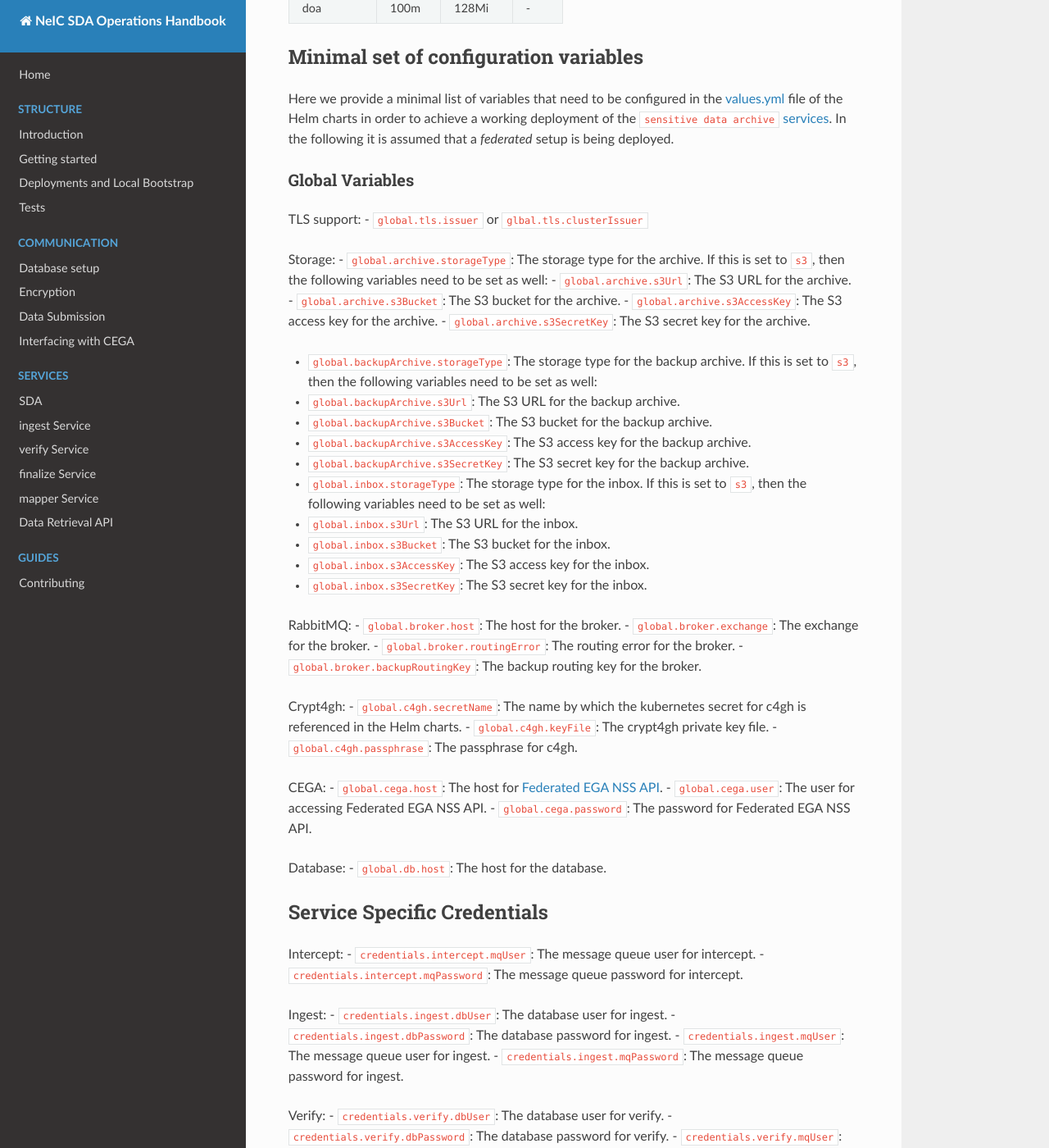
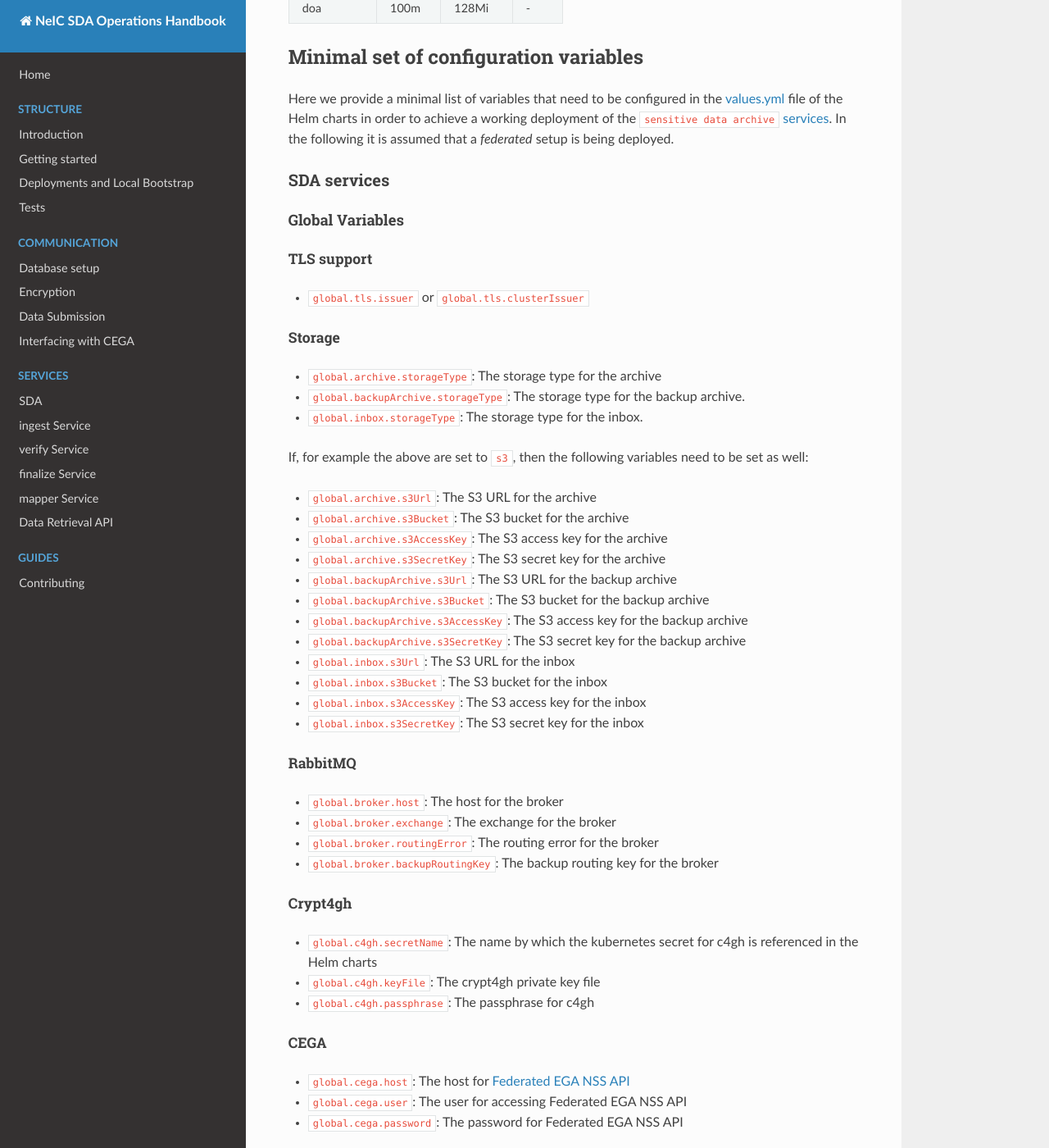
Before and after one commit to neicnordic/neic-sda, an MkDocs documentation site: the page built from docs/guides/deploy-k8s.md, in a window 1280 px wide and 1400 px high, scrolled down 2279 px. Shown: the whole window at 82% size. Built offline with MkDocs 1.6.1, drawn with Linux system fonts in a browser that asks for light colours; nearby versions of some CDN libraries; some of the changed text lies outside the part shown.

Commit message:
prettify layout

```diff
--- a/docs/guides/deploy-k8s.md
+++ b/docs/guides/deploy-k8s.md
@@ -77,113 +77,135 @@ The table below reflects the minimum required resources to run the services in t
 
 Here we provide a minimal list of variables that need to be configured in the [values.yml](https://github.com/neicnordic/sensitive-data-archive/blob/main/charts/sda-svc/values.yaml) file of the Helm charts in order to achieve a working deployment of the `sensitive data archive` [services](https://github.com/neicnordic/sensitive-data-archive/tree/main/charts/sda-svc). In the following it is assumed that a *federated* setup is being deployed.
 
-### Global Variables
+### SDA services
 
-TLS support:
-- `global.tls.issuer` or `glbal.tls.clusterIssuer`
+#### Global Variables
 
-Storage:
-- `global.archive.storageType`: The storage type for the archive. If this is set to `s3`, then the following variables need to be set as well:
-- `global.archive.s3Url`: The S3 URL for the archive.
-- `global.archive.s3Bucket`: The S3 bucket for the archive.
-- `global.archive.s3AccessKey`: The S3 access key for the archive.
-- `global.archive.s3SecretKey`: The S3 secret key for the archive.
+##### TLS support
 
-- `global.backupArchive.storageType`: The storage type for the backup archive. If this is set to `s3`, then the following variables need to be set as well:
-- `global.backupArchive.s3Url`: The S3 URL for the backup archive.
-- `global.backupArchive.s3Bucket`: The S3 bucket for the backup archive.
-- `global.backupArchive.s3AccessKey`: The S3 access key for the backup archive.
-- `global.backupArchive.s3SecretKey`: The S3 secret key for the backup archive.
+- `global.tls.issuer` or `global.tls.clusterIssuer`
 
-- `global.inbox.storageType`: The storage type for the inbox. If this is set to `s3`, then the following variables need to be set as well:
-- `global.inbox.s3Url`: The S3 URL for the inbox.
-- `global.inbox.s3Bucket`: The S3 bucket for the inbox.
-- `global.inbox.s3AccessKey`: The S3 access key for the inbox.
-- `global.inbox.s3SecretKey`: The S3 secret key for the inbox.
+##### Storage
 
-RabbitMQ:
-- `global.broker.host`: The host for the broker.
-- `global.broker.exchange`: The exchange for the broker.
-- `global.broker.routingError`: The routing error for the broker.
-- `global.broker.backupRoutingKey`: The backup routing key for the broker.
+- `global.archive.storageType`: The storage type for the archive
+- `global.backupArchive.storageType`: The storage type for the backup archive.
+- `global.inbox.storageType`: The storage type for the inbox.
 
-Crypt4gh:
-- `global.c4gh.secretName`: The name by which the kubernetes secret for c4gh is referenced in the Helm charts.
-- `global.c4gh.keyFile`: The crypt4gh private key file.
-- `global.c4gh.passphrase`: The passphrase for c4gh.
+  If, for example the above are set to `s3`, then the following variables need to be set as well:
 
-CEGA:
-- `global.cega.host`: The host for [Federated EGA NSS API](https://nss.ega-archive.org/spec/#/).
-- `global.cega.user`: The user for accessing Federated EGA NSS API.
-- `global.cega.password`: The password for Federated EGA NSS API.
+- `global.archive.s3Url`: The S3 URL for the archive
+- `global.archive.s3Bucket`: The S3 bucket for the archive
+- `global.archive.s3AccessKey`: The S3 access key for the archive
+- `global.archive.s3SecretKey`: The S3 secret key for the archive
 
-Database:
-- `global.db.host`: The host for the database.
+- `global.backupArchive.s3Url`: The S3 URL for the backup archive
+- `global.backupArchive.s3Bucket`: The S3 bucket for the backup archive
+- `global.backupArchive.s3AccessKey`: The S3 access key for the backup archive
+- `global.backupArchive.s3SecretKey`: The S3 secret key for the backup archive
 
-## Service Specific Credentials
+- `global.inbox.s3Url`: The S3 URL for the inbox
+- `global.inbox.s3Bucket`: The S3 bucket for the inbox
+- `global.inbox.s3AccessKey`: The S3 access key for the inbox
+- `global.inbox.s3SecretKey`: The S3 secret key for the inbox
 
-Intercept:
-- `credentials.intercept.mqUser`: The message queue user for intercept.
-- `credentials.intercept.mqPassword`: The message queue password for intercept.
+##### RabbitMQ
 
-Ingest:
-- `credentials.ingest.dbUser`: The database user for ingest.
-- `credentials.ingest.dbPassword`: The database password for ingest.
-- `credentials.ingest.mqUser`: The message queue user for ingest.
-- `credentials.ingest.mqPassword`: The message queue password for ingest.
+- `global.broker.host`: The host for the broker
+- `global.broker.exchange`: The exchange for the broker
+- `global.broker.routingError`: The routing error for the broker
+- `global.broker.backupRoutingKey`: The backup routing key for the broker
 
-Verify:
-- `credentials.verify.dbUser`: The database user for verify.
-- `credentials.verify.dbPassword`: The database password for verify.
-- `credentials.verify.mqUser`: The message queue user for verify.
-- `credentials.verify.mqPassword`: The message queue password for verify.
+##### Crypt4gh
 
-Finalize:
-- `credentials.finalize.dbUser`: The database user for finalize.
-- `credentials.finalize.dbPassword`: The database password for finalize.
-- `credentials.finalize.mqUser`: The message queue user for finalize.
-- `credentials.finalize.mqPassword`: The message queue password for finalize.
+- `global.c4gh.secretName`: The name by which the kubernetes secret for c4gh is referenced in the Helm charts
+- `global.c4gh.keyFile`: The crypt4gh private key file
+- `global.c4gh.passphrase`: The passphrase for c4gh
 
-Mapper:
-- `credentials.mapper.dbUser`: The database user for mapper.
-- `credentials.mapper.dbPassword`: The database password for mapper.
-- `credentials.mapper.mqUser`: The message queue user for mapper.
-- `credentials.mapper.mqPassword`: The message queue password for mapper.
+##### CEGA
 
-If Backup functionality is enabled:
-- `credentials.backup.dbUser`: The database user for backup.
-- `credentials.backup.dbPassword`: The database password for backup.
-- `credentials.backup.mqUser`: The message queue user for backup.
-- `credentials.backup.mqPassword`: The message queue password for backup.
+- `global.cega.host`: The host for [Federated EGA NSS API](https://nss.ega-archive.org/spec/#/)
+- `global.cega.user`: The user for accessing Federated EGA NSS API
+- `global.cega.password`: The password for Federated EGA NSS API
 
-## Minimal configuration for additional services
+##### Database
 
-Ingress:
-- `global.ingress.deploy`: Determines if the ingress should be deployed.
-- `global.ingress.clusterIssuer`: The cluster issuer for the ingress.
-- `global.ingress.hostName.auth`: The hostname for the auth.
-- `global.ingress.hostName.download`: The hostname for the download.
-- `global.ingress.hostName.s3Inbox`: The hostname for the S3 Inbox.
+- `global.db.host`: The host for the database
 
-SDA-auth:
-- `global.auth.jwtSecret`: The JWT secret for auth.
-- `global.auth.jwtKey`: The JWT key for auth.
-- `global.auth.jwtPub`: The JWT public key for auth.
+#### Service Specific Credentials
 
-SDA-download:
-- `global.download.enabled`: Determines if the download is enabled.
-- `credentials.download.dbUser`: The database user for download.
-- `credentials.download.dbPassword`: The database password for download.
+##### Intercept
 
-LS-AAI OIDC:
-- `global.oidc.id`: The ID for OIDC.
-- `global.oidc.secret`: The secret for OIDC.
+- `credentials.intercept.mqUser`: The message queue user for intercept
+- `credentials.intercept.mqPassword`: The message queue password for intercept
 
-S3Inbox:
-- `credentials.inbox.dbUser`: The database user for inbox.
-- `credentials.inbox.dbPassword`: The database password for inbox.
-- `credentials.inbox.mqUser`: The message queue user for inbox.
-- `credentials.inbox.mqPassword`: The message queue password for inbox.
+##### Ingest
+
+- `credentials.ingest.dbUser`: The database user for ingest
+- `credentials.ingest.dbPassword`: The database password for ingest
+- `credentials.ingest.mqUser`: The message queue user for ingest
+- `credentials.ingest.mqPassword`: The message queue password for ingest
+
+##### Verify
+
+- `credentials.verify.dbUser`: The database user for verify
+- `credentials.verify.dbPassword`: The database password for verify
+- `credentials.verify.mqUser`: The message queue user for verify
+- `credentials.verify.mqPassword`: The message queue password for verify
+
+##### Finalize
+
+- `credentials.finalize.dbUser`: The database user for finalize
+- `credentials.finalize.dbPassword`: The database password for finalize
+- `credentials.finalize.mqUser`: The message queue user for finalize
+- `credentials.finalize.mqPassword`: The message queue password for finalize
+
+To enable Backup functionality:
+
+- `credentials.backup.dbUser`: The database user for backup
+- `credentials.backup.dbPassword`: The database password for backup
+- `credentials.backup.mqUser`: The message queue user for backup
+- `credentials.backup.mqPassword`: The message queue password for backup
+
+##### Mapper
+
+- `credentials.mapper.dbUser`: The database user for mapper
+- `credentials.mapper.dbPassword`: The database password for mapper
+- `credentials.mapper.mqUser`: The message queue user for mapper
+- `credentials.mapper.mqPassword`: The message queue password for mapper
+
+#### Minimal configuration for additional services
+
+##### Ingress
+
+- `global.ingress.deploy`: Determines if the ingress should be deployed
+- `global.ingress.clusterIssuer`: The cluster issuer for the ingress
+- `global.ingress.hostName.auth`: The hostname for the auth
+- `global.ingress.hostName.download`: The hostname for the download
+- `global.ingress.hostName.s3Inbox`: The hostname for the S3 Inbox
+
+##### SDA-auth
+
+- `global.auth.jwtSecret`: The JWT secret for auth
+- `global.auth.jwtKey`: The JWT key for auth
+- `global.auth.jwtPub`: The JWT public key for auth
+
+##### SDA-download
+
+- `global.download.enabled`: Determines if the download is enabled
+- `credentials.download.dbUser`: The database user for download
+- `credentials.download.dbPassword`: The database password for download
+
+##### LS-AAI OIDC
+
+- `global.oidc.id`: The ID for OIDC
+- `global.oidc.secret`: The secret for OIDC
+
+##### S3Inbox
+
+- `credentials.inbox.dbUser`: The database user for inbox
+- `credentials.inbox.dbPassword`: The database password for inbox
+- `credentials.inbox.mqUser`: The message queue user for inbox
+- `credentials.inbox.mqPassword`: The message queue password for inbox
 
 ## Security issues
 
```
